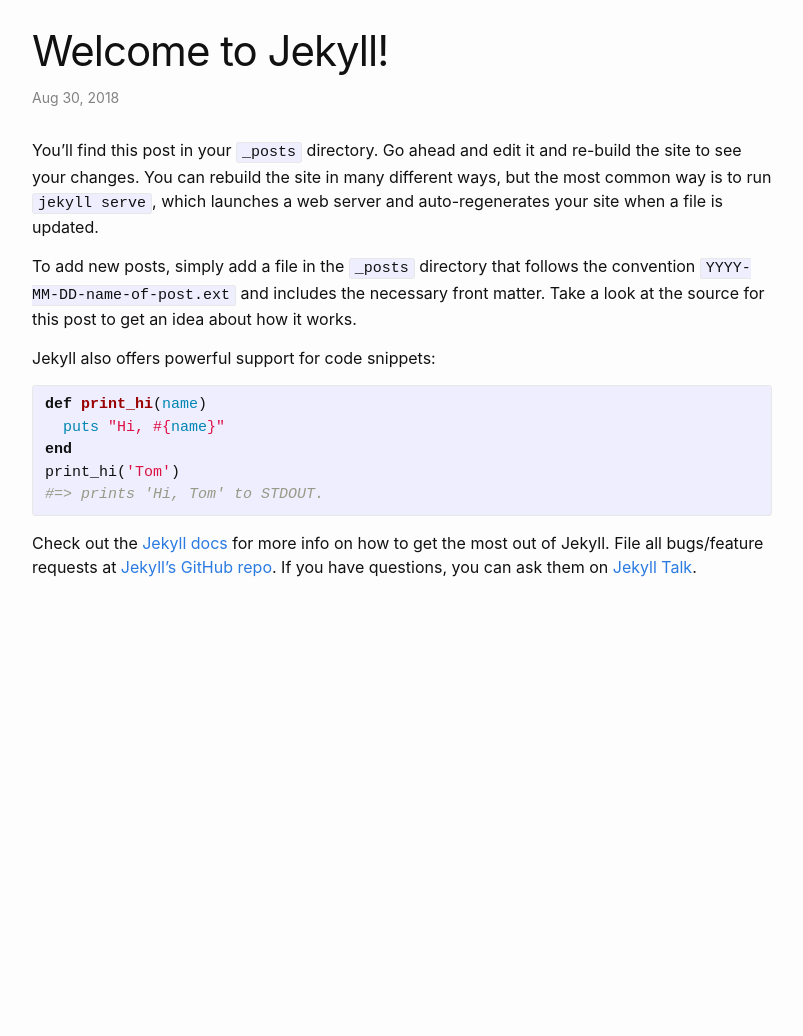
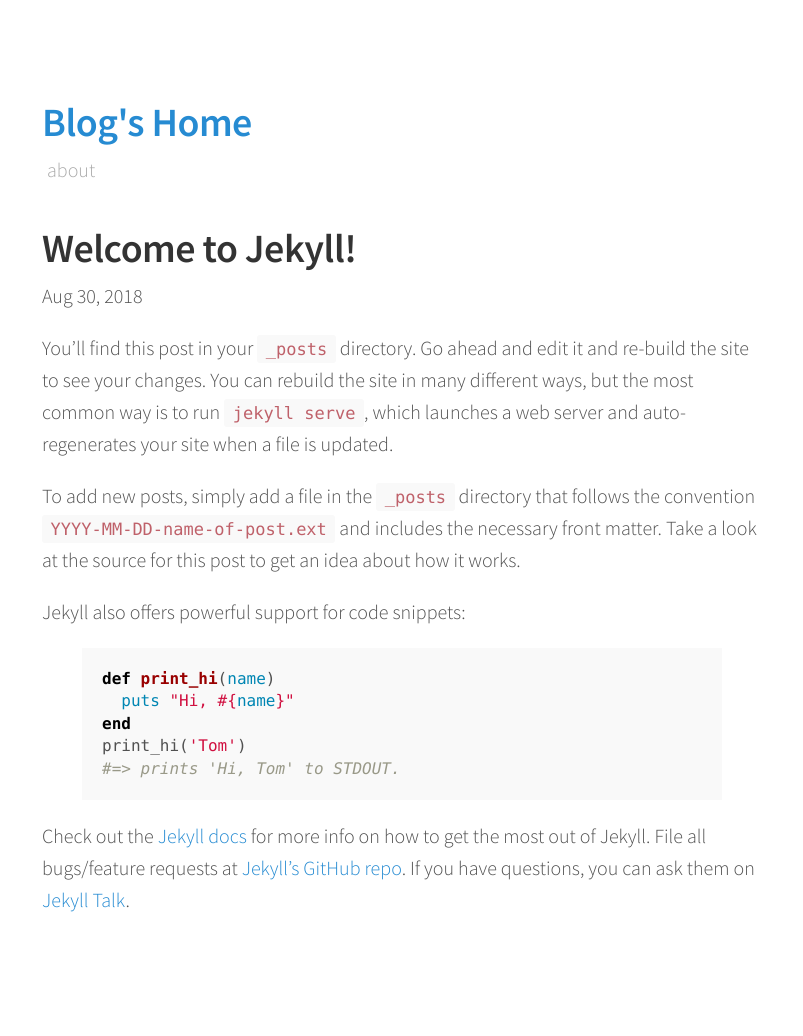
Before and after one commit to malaguitte/jekyll-blog, a Jekyll site: the page built from _posts/2018-08-30-welcome-to-jekyll.markdown, in a window 1280 px wide. Shown: the whole page, without its empty margins (238-1041 px from the left). Built offline with Jekyll 4.4.1, drawn with Linux system fonts in a browser that asks for light colours; before the commit the page ends 900 px from its top, so only the background shows below that.

Commit message:
Redesigned the default layout completely

```diff
--- a/_layouts/default.html
+++ b/_layouts/default.html
@@ -1,20 +1,39 @@
 <!DOCTYPE html>
-<html lang="{{ page.lang | default: site.lang | default: "en" }}">
+<html lang="en">
+<head>
+  <meta charset="utf-8">
+  <meta name="viewport" content="width=device-width, initial-scale=1">
+  <title>
+    {% if page.title %}
+      {{ page.title }}
+    {% else %}
+      {{ site.title }}
+    {% endif %}
+  </title>
+  <link rel="stylesheet" href="//fonts.googleapis.com/css?family=Source+Sans+Pro:300,300i,600">
+  <link rel="stylesheet" href="css/main.css">
+</head>
 
-  {%- include head.html -%}
+<body>
+  <div class="container">
+    <header class="masthead">
+      <h1 class="masthead-title">
+        <a href="/">Blog's <span>Home</span></a>
+      </h1>
 
-  <body>
+      <nav class="masthead-nav">
+        {% for page in site.pages %}
+          <a href=" {{ page.url }} "> {{ page.title }} </a>
+        {% endfor %}
+      </nav>
 
-    <!-- {%- include header.html -%} -->
+    </header>
 
-    <main class="page-content" aria-label="Content">
-      <div class="wrapper">
-        {{ content }}
-      </div>
-    </main>
 
-    <!-- {%- include footer.html -%} -->
 
-  </body>
+    {{ content }}
+
+  </div>
+</body>
 
 </html>
```
